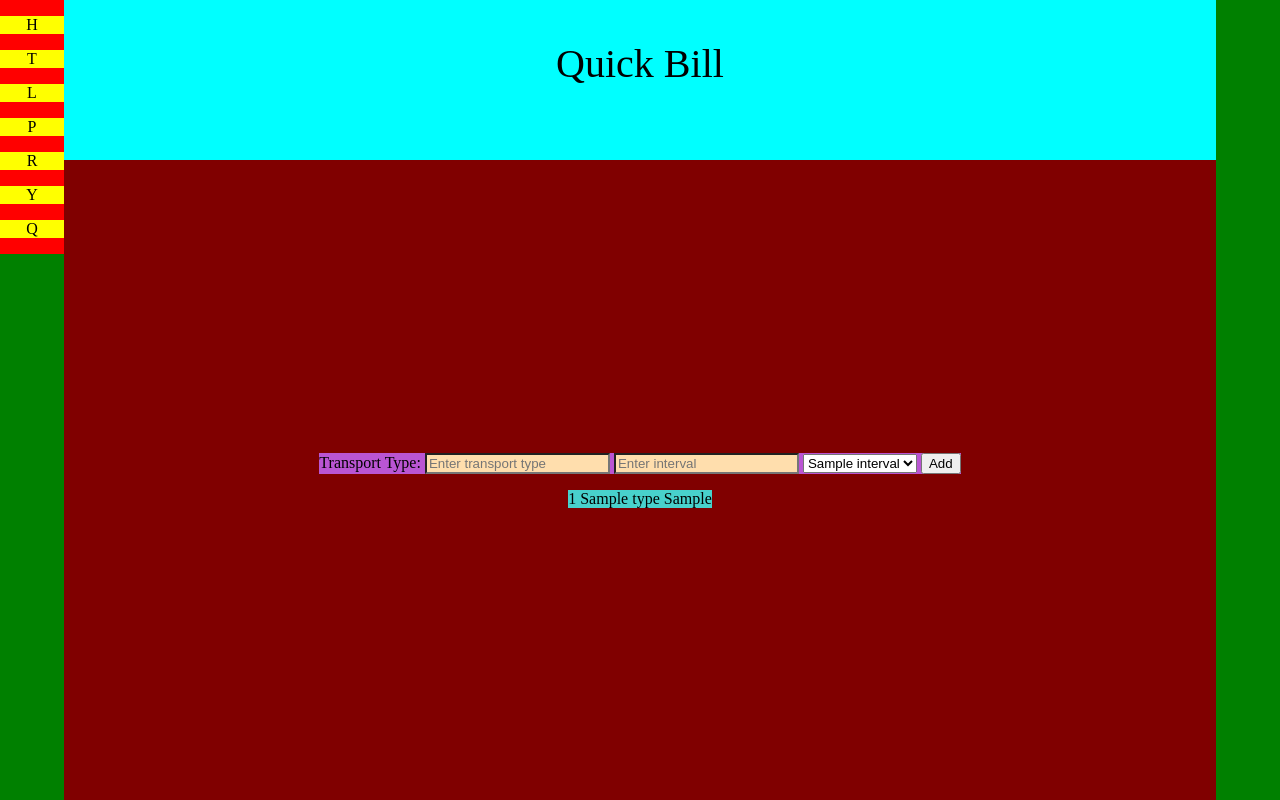
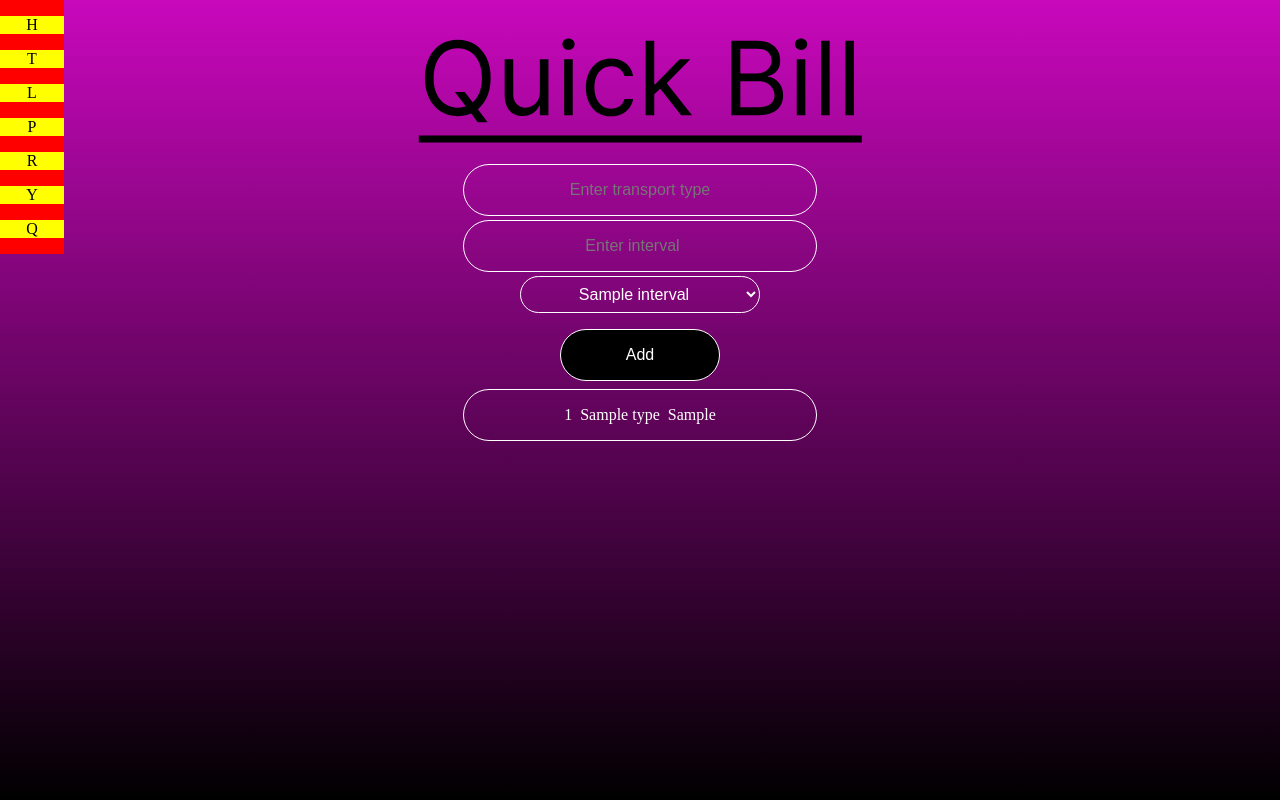
Before and after one commit to Grelory/WDPAI, a PHP site: template WDPAI_DOCKER/public/views/admin/types.html in a window 1280 px wide. Run offline with PHP 8.4, Linux system fonts and the light colour scheme; the template is opened without the code that fills it: most values are stand-ins (such as "Sample title", 1, 10 or a date in 2020).

Commit message:
QB-38 Add styles for admin screen

```diff
--- /dev/null
+++ b/WDPAI_DOCKER/public/css/qb-admin-dc.css
@@ -0,0 +1,31 @@
+#display-content > div {
+    border: 1px solid white;
+    width: 20rem;
+    padding: 1rem;
+    font-size: 1rem;
+    border-radius: 2rem;
+    text-align: center;
+    color: white;
+}
+
+#display-content > div > div {
+    margin-left: 0.25rem;
+    margin-right: 0.25rem;
+}
+
+@media screen and (max-width: 500px) {
+    .qb-input-1 {
+        width: calc(100% - 50px);
+    }
+
+    .qb-button-1 {
+        width: 8rem;
+    }
+
+    #display-content > div {
+        padding: 0.8rem;
+        font-size: 0.8rem;
+        border-radius: 1.6rem;
+        width: 10rem;
+    }
+}
--- a/WDPAI_DOCKER/public/css/qb-utils-flex.css
+++ b/WDPAI_DOCKER/public/css/qb-utils-flex.css
@@ -8,7 +8,7 @@
 .flex-csc {
     display: flex;
     flex-direction: column;
-    justify-content: start;
+    justify-content: flex-start;
     align-items: center;
 }
 
@@ -16,14 +16,14 @@
     display: flex;
     flex-direction: column;
     justify-content: center;
-    align-items: start;
+    align-items: flex-start;
 }
 
 .flex-css {
     display: flex;
     flex-direction: column;
-    justify-content: start;
-    align-items: start;
+    justify-content: flex-start;
+    align-items: flex-start;
 }
 
 .flex-rcc {
@@ -37,6 +37,10 @@
     flex-wrap: wrap;
 }
 
+.block {
+    display: block;
+}
+
 
 .flex-gap-005 {
     gap: 0.5rem;
--- a/WDPAI_DOCKER/public/css/qb-utils.css
+++ b/WDPAI_DOCKER/public/css/qb-utils.css
@@ -3,6 +3,74 @@
     overflow: auto;
 }
 
+.cs-full--080r {
+    max-height: calc(80vh - 8rem);
+    overflow: auto;
+}
+
+.cs-full--138r {
+    max-height: calc(80vh - 13.8rem);
+    overflow: auto;
+}
+
+.cs-full--145r {
+    max-height: calc(80vh - 14.5rem);
+    overflow: auto;
+}
+
+.m-top-0025 {
+    margin-top: 0.25rem;
+}
+
+.m-top-005 {
+    margin-top: 0.5rem;
+}
+
 .m-top-010 {
     margin-top: 1rem;
 }
+
+.p-bottom-010 {
+    padding-bottom: 1rem;
+}
+
+.grid-row-080r-auto {
+    display: grid;
+    grid-template-rows: 8rem auto;
+}
+
+.grid-row-138r-auto {
+    display: grid;
+    grid-template-rows: 13.8rem auto;
+}
+
+.grid-row-145r-auto {
+    display: grid;
+    grid-template-rows: 14.5rem auto;
+}
+
+@media screen and (max-width: 500px) {
+    .grid-row-080r-auto {
+        grid-template-rows: 6.4rem auto;
+    }
+
+    .cs-full--080r {
+        max-height: calc(80vh - 6.4rem);
+    }
+
+    .grid-row-138r-auto {
+        grid-template-rows: 11.04rem auto;
+    }
+
+    .cs-full--138r {
+        max-height: calc(80vh - 11.04rem);
+    }
+
+    .grid-row-145r-auto {
+        grid-template-rows: 11.6rem auto;
+    }
+
+    .cs-full--145r {
+        max-height: calc(80vh - 11.6rem);
+    }
+}
--- a/WDPAI_DOCKER/public/views/admin/types.html
+++ b/WDPAI_DOCKER/public/views/admin/types.html
@@ -5,40 +5,40 @@
     <meta charset="UTF-8">
     <meta name="viewport" content="width=device-width, initial-scale=1.0">
 
-    <link rel="stylesheet" type="text/css" href="/public/css/shared/dashboard.css">
-    <link rel="stylesheet" type="text/css" href="/public/css/shared/content.css">
-    <link rel="stylesheet" type="text/css" href="/public/css/shared/logo.css">
-    <link rel="stylesheet" type="text/css" href="/public/css/shared/flex.css">
     <link rel="stylesheet" type="text/css" href="/public/css/shared/navigation-bar.css">
-    <link rel="stylesheet" type="text/css" href="/public/css/shared/admin-content.css">
+
+    <link rel="stylesheet" type="text/css" href="/public/css/qb-common.css">
+    <link rel="stylesheet" type="text/css" href="/public/css/qb-admin-dc.css">
+    <link rel="stylesheet" type="text/css" href="/public/css/qb-utils-flex.css">
+    <link rel="stylesheet" type="text/css" href="/public/css/qb-utils-io.css">
+    <link rel="stylesheet" type="text/css" href="/public/css/qb-utils.css">
 
     <script src="/public/scripts/admin/navigation-bar.js" defer></script>
-    <script src="/public/scripts/shared/logo.js" defer></script>
 
     <title>Types</title>
 </head>
 
 <body>
-    <div id="content" class="flex-column-center-center">
-        <div id="add-content">
-            <form class="location-form" action="/admin/types" method="POST">
-                <label for="ticket-type">Transport Type:</label>
-                <input type="text" id="ticket-type" name="ticket-type" placeholder="Enter transport type" required>
-                <input type="number" id="interval-number" name="interval-number" placeholder="Enter interval" required>
-                <select id="interval-name" name="interval-name" required>
+    <?php include_once __DIR__ . '/../logo.html';?>
+    <div id="content" class="grid-row-138r-auto">
+        <div id="add-content" class="flex-ccc">
+            <form class="types-form flex-ccc" action="/admin/types" method="POST">
+                <input type="text" id="ticket-type" class="qb-input-1 m-top-0025" name="ticket-type" placeholder="Enter transport type" required>
+                <input type="number" id="interval-number" class="qb-input-1 m-top-0025" name="interval-number" placeholder="Enter interval" required>
+                <select id="interval-name" class="qb-select-1 m-top-0025" name="interval-name" required>
                     <?php foreach($intervals as $interval): ?>
                         <option value="<?= $interval->getIntervalName(); ?>"><?= $interval->getIntervalName(); ?></option>
                     <?php endforeach; ?>
                 </select>
-                <button type="submit">Add</button>
+                <button type="submit" class="qb-button-1 m-top-010">Add</button>
             </form>
         </div>
-        <div id="display-content">
+        <div id="display-content" class="flex-csc cs-full--138r p-bottom-010">
             <?php foreach($types as $type): ?>
-                <div class="ticket-type">
-                    <span><?= $type->getTicketTypeId(); ?></span>
-                    <span><?= $type->getTicketTypeName(); ?></span>
-                    <span><?= $type->getTicketTypeExpiryInterval(); ?></span>
+                <div class="ticket-type flex-rcc m-top-005">
+                    <div><?= $type->getTicketTypeId(); ?></div>
+                    <div><?= $type->getTicketTypeName(); ?></div>
+                    <div><?= $type->getTicketTypeExpiryInterval(); ?></div>
                 </div>
             <?php endforeach; ?>
         </div>
```
Also changed, not shown: WDPAI_DOCKER/public/css/style.css (deleted, +0 -142 lines), WDPAI_DOCKER/public/views/admin/locations.html (+16 -16 lines), WDPAI_DOCKER/public/views/admin/providers.html (+16 -16 lines), WDPAI_DOCKER/public/views/admin/tickets.html (+22 -30 lines), WDPAI_DOCKER/public/views/admin/transport.html (+16 -16 lines).
